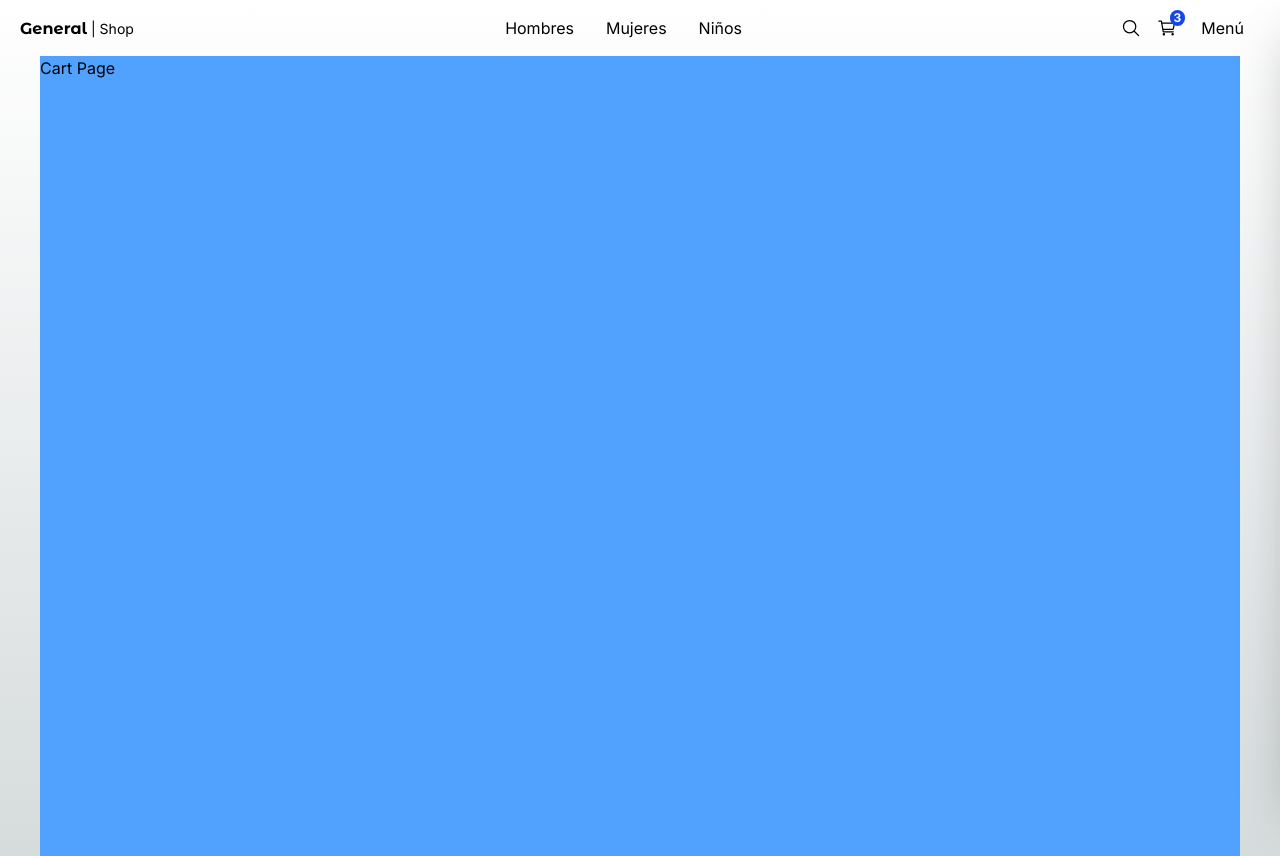
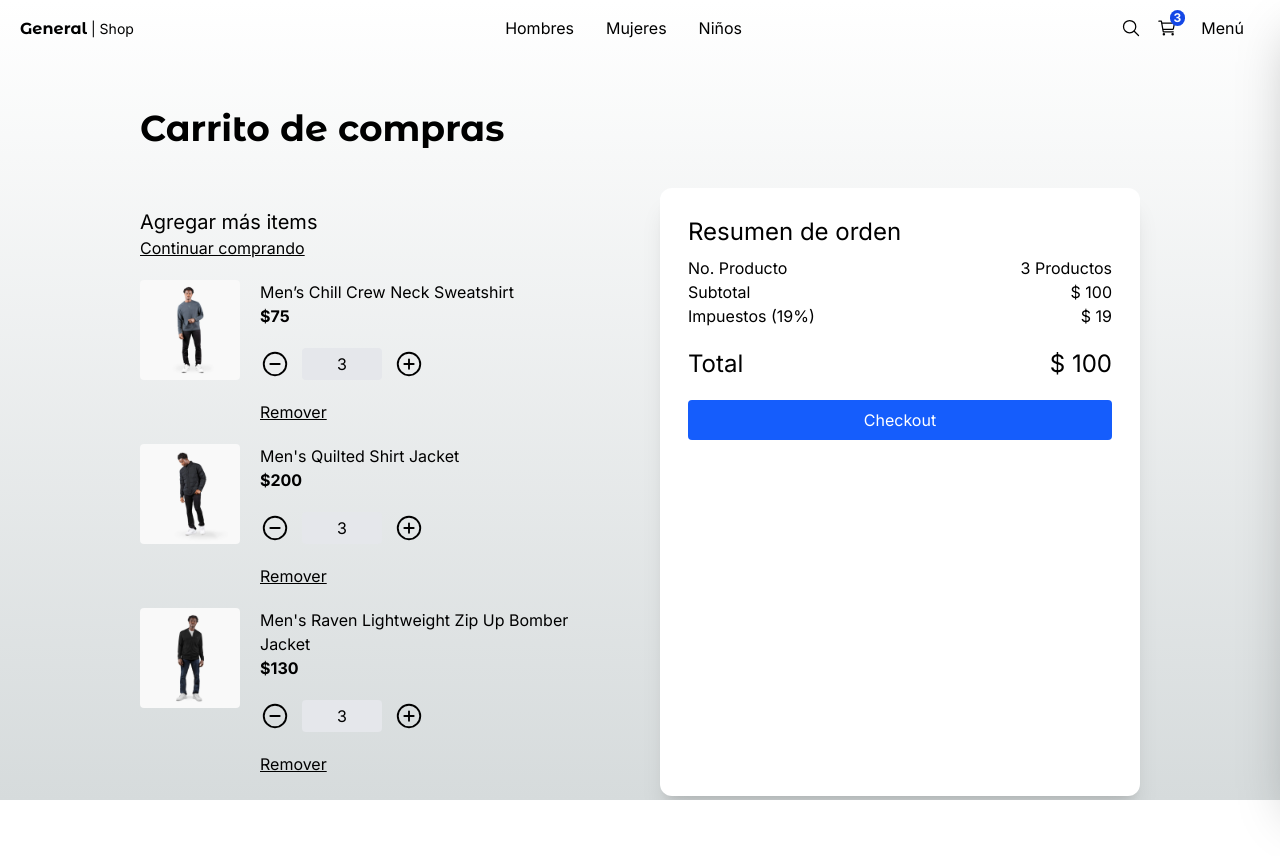
Before and after one commit to felipejoq/all-store, a Next.js app: page /cart in a window 1280 px wide. After the commit the page ends 800 px from the top, so only its background shows below. Built offline with nearby package versions, Linux system fonts and the light colour scheme.

Commit message:
feat(cart): enhance cart page with product listing and checkout summary

```diff
--- a/src/app/(shop)/cart/page.tsx
+++ b/src/app/(shop)/cart/page.tsx
@@ -1,7 +1,88 @@
+import { QuantitySelector, Title } from "@/components";
+import { initialData } from "@/seed/seed";
+import Image from "next/image";
+import Link from "next/link";
+
+const productsInCart = [
+    initialData.products[0],
+    initialData.products[1],
+    initialData.products[2],
+];
+
 export default function CartPage() {
     return (
-        <div>
-            <h1 className="bg-blue-400 min-h-screen">Cart Page</h1>
+        <div className="flex justify-center items-center mb-72 px-10 md:px-0">
+            <div className="flex flex-col w-[1000px]">
+                <Title
+                    title="Carrito de compras"
+                />
+                <div className="grid grid-cols-1 md:grid-cols-2 gap-10">
+                    {/* Cart */}
+                    <div className="flex flex-col mt-5">
+                        <span className="text-xl">Agregar más items</span>
+                        <Link href={'/'} className="cursor-pointer underline mb-5">
+                            Continuar comprando
+                        </Link>
+
+
+                        {/* Items */}
+                        {
+                            productsInCart.map(product => (
+                                <div key={product.slug} className="flex mb-5">
+                                    <Image
+                                        src={`/products/${product.images[0]}`}
+                                        width={100}
+                                        height={100}
+                                        style={{
+                                            width: '100px',
+                                            height: '100px'
+                                        }}
+                                        alt={product.title}
+                                        className="mr-5 rounded"
+                                    />
+
+                                    <div>
+                                        <p>{product.title}</p>
+                                        <p className="font-bold">${product.price}</p>
+                                        <QuantitySelector quantity={3} />
+                                        <button className="cursor-pointer underline">
+                                            Remover
+                                        </button>
+                                    </div>
+                                </div>
+                            ))
+                        }
+                    </div>
+
+                    {/* Checkout */}
+
+                    <div className="bg-white rounded-xl shadow-xl p-7">
+                        <h2 className="text-2xl mb-2">Resumen de orden</h2>
+                        <div className="grid grid-cols-2 items-center">
+                            <span>No. Producto</span>
+                            <span className="text-right">3 Productos</span>
+
+                            <span>Subtotal</span>
+                            <span className="text-right">$ 100</span>
+
+                            <span>Impuestos (19%)</span>
+                            <span className="text-right">$ 19</span>
+
+                            <span className="text-2xl mt-5">Total</span>
+                            <span className="text-right text-2xl mt-5">
+                                $ 100
+                            </span>
+                        </div>
+
+                        <div className="my-5 w-full">
+                            <Link className="flex btn-primary justify-center" href={'/checkout/address'}>
+                                Checkout
+                            </Link>
+                        </div>
+                    </div>
+
+                </div>
+            </div>
         </div>
     );
 }
--- a/src/app/(shop)/product/[slug]/page.tsx
+++ b/src/app/(shop)/product/[slug]/page.tsx
@@ -49,6 +49,7 @@
                 <SizeSelector selectedSize={product.sizes[0]} availableSizes={product.sizes} />
 
                 {/* Selector de cantidades */}
+                <h1 className="font-bold mb-4">Cantidad</h1>
                 <QuantitySelector quantity={2} />
 
                 {/* Button add to cart */}
--- a/src/components/product/quantity-selector/QuantitySelector.tsx
+++ b/src/components/product/quantity-selector/QuantitySelector.tsx
@@ -18,7 +18,6 @@
 
     return (
         <div className="my-5">
-            <h1 className="font-bold mb-4">Cantidad</h1>
             <div className="flex items-center">
                 <button
                     onClick={() => onQuantityChanged(-1)}
```
